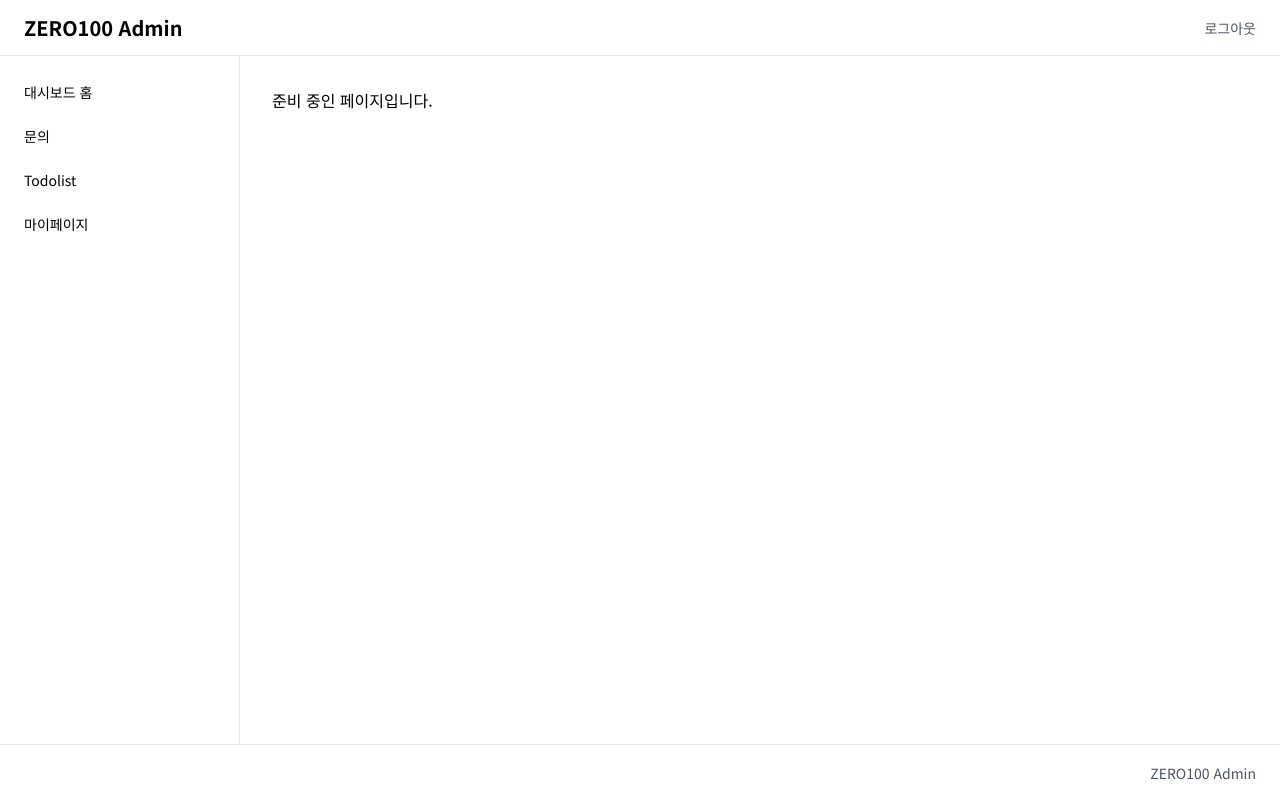
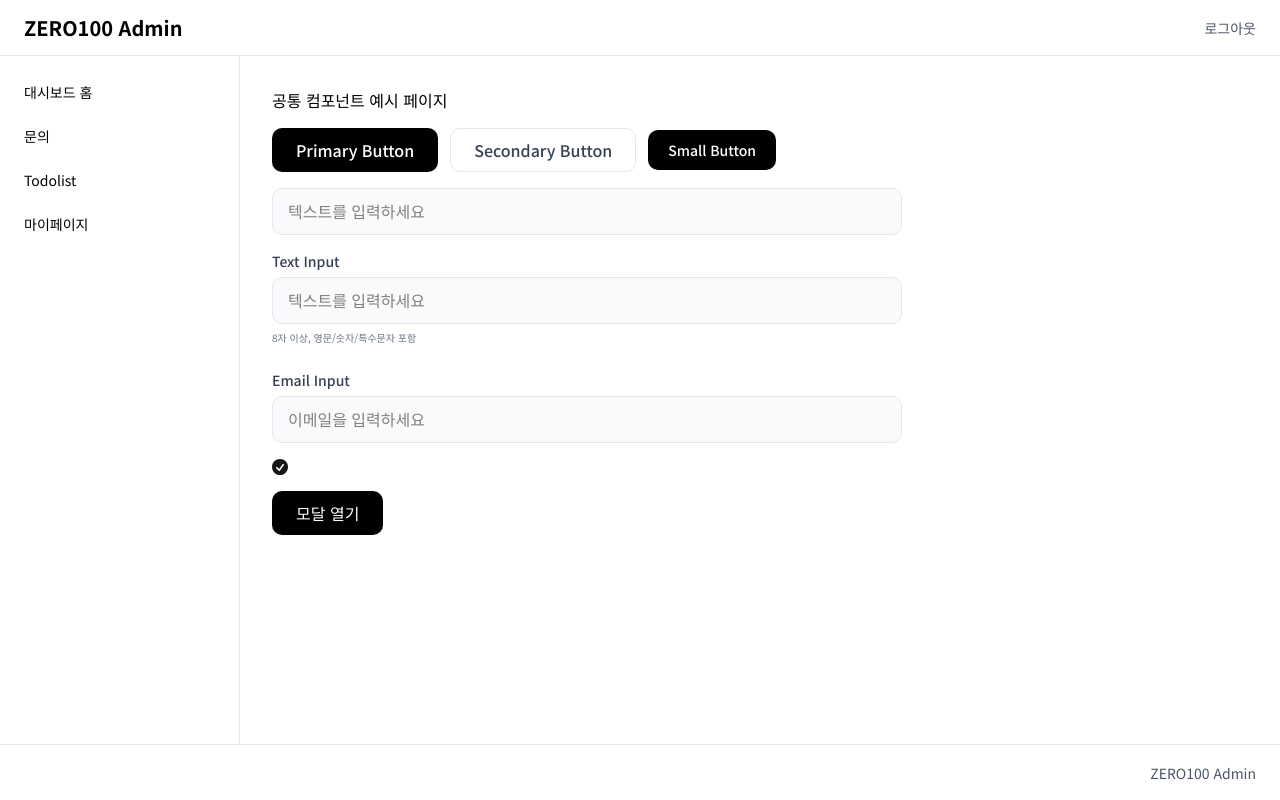
Before and after one commit to Leets-Official/8th-FE-Zero100, a React (Vite) app: page /dashboard/components in a window 1280 px wide. Built offline with nearby package versions, Linux system fonts and the light colour scheme.

Commit message:
refactor: 공통 컴포넌트 예시 페이지를 /dashboard/components로 이동

```diff
--- a/src/App.jsx
+++ b/src/App.jsx
@@ -1,7 +1,7 @@
 import { useState, useEffect } from 'react';
 import { Routes, Route, Navigate } from 'react-router-dom';
 import DashboardLayout from './components/dashboard/DashboardLayout';
-import DashboardPage from './pages/dashboard/DashboardPage';
+import ComponentsPage from './pages/dashboard/ComponentsPage';
 import HomePage from './pages/todo/HomePage';
 import CompletedPage from './pages/todo/CompletedPage';
 import LoginPage from './pages/auth/LoginPage';
@@ -70,7 +70,8 @@ function App() {
       <Route path="/login" element={<LoginPage />} />
       <Route path="/signup" element={<SignupPage />} />
       <Route path="/dashboard" element={<DashboardLayout />}>
-        <Route index element={<DashboardPage />} />
+        <Route index element={<ComponentsPage />} />
+        <Route path="components" element={<ComponentsPage />} />
         <Route path="*" element={<p className="p-8">준비 중인 페이지입니다.</p>} />
       </Route>
       <Route path="/" element={<Navigate to="/dashboard" replace />} />
--- a/src/pages/dashboard/DashboardPage.jsx
+++ b/src/pages/dashboard/ComponentsPage.jsx
@@ -8,7 +8,7 @@ import { useDashboardToast } from '../../contexts/DashboardToastContext';
 
 const EMAIL_PATTERN = /^[^\s@]+@[^\s@]+\.[^\s@]+$/;
 
-function DashboardPage() {
+function ComponentsPage() {
   const { openModal } = useDashboardModal();
   const { showToast } = useDashboardToast();
   const [email, setEmail] = useState('');
@@ -61,4 +61,4 @@ function DashboardPage() {
   );
 }
 
-export default DashboardPage;
+export default ComponentsPage;
```
